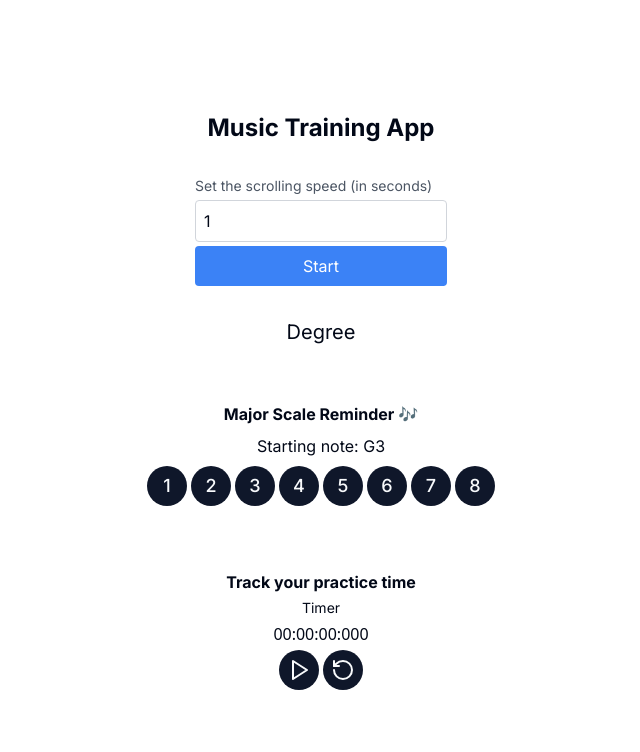
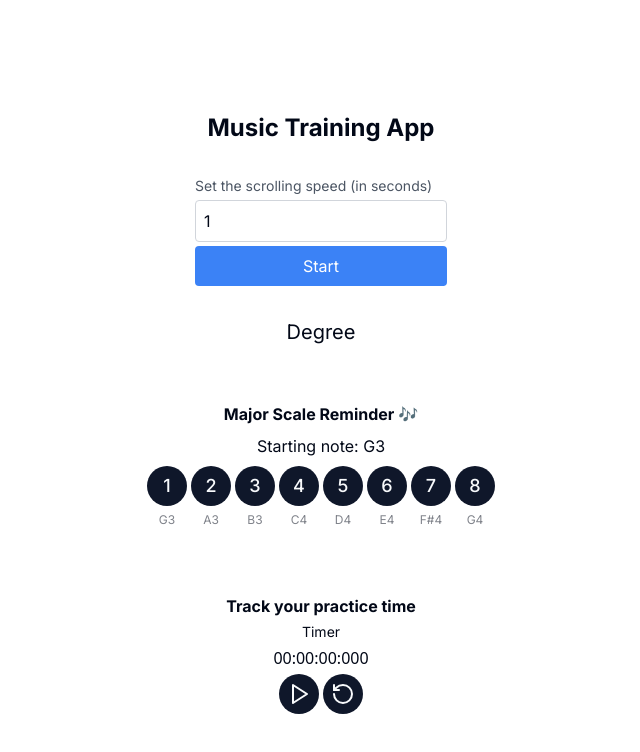
Before and after one commit to mahaultA/harmonear, a Next.js app: page / in a window 1280 px wide. Shown: the top 752 px of the page, without its empty margins (319-959 px from the left). Built offline with nearby package versions, Linux system fonts and the light colour scheme.

Commit message:
[ADD] Affichage des notes dans le Major Scale Reminder

```diff
--- a/src/ScalePlayer.jsx
+++ b/src/ScalePlayer.jsx
@@ -60,6 +60,7 @@ const ScalePlayer = ({ startNote }) => {
       <p className="my-2 text-center">Starting note: {startNote}</p>
       <div className="flex flex-wrap justify-center gap-1">
         {majorScaleNotes.map((note, index) => (
+          <div key={index}>
             <Button
               key={index}
               onClick={() => playNote(note)}
@@ -67,8 +68,9 @@ const ScalePlayer = ({ startNote }) => {
               size="icon"
             >
               <span className="text-lg">{index + 1}</span>
-            {/* <span className="text-xs opacity-30">{note}</span> */}
             </Button>
+            <span className="text-xs opacity-50">{note}</span>
+          </div>
         ))}
       </div>
     </div>
```
Lines whose indentation alone changed are shown as unchanged.
